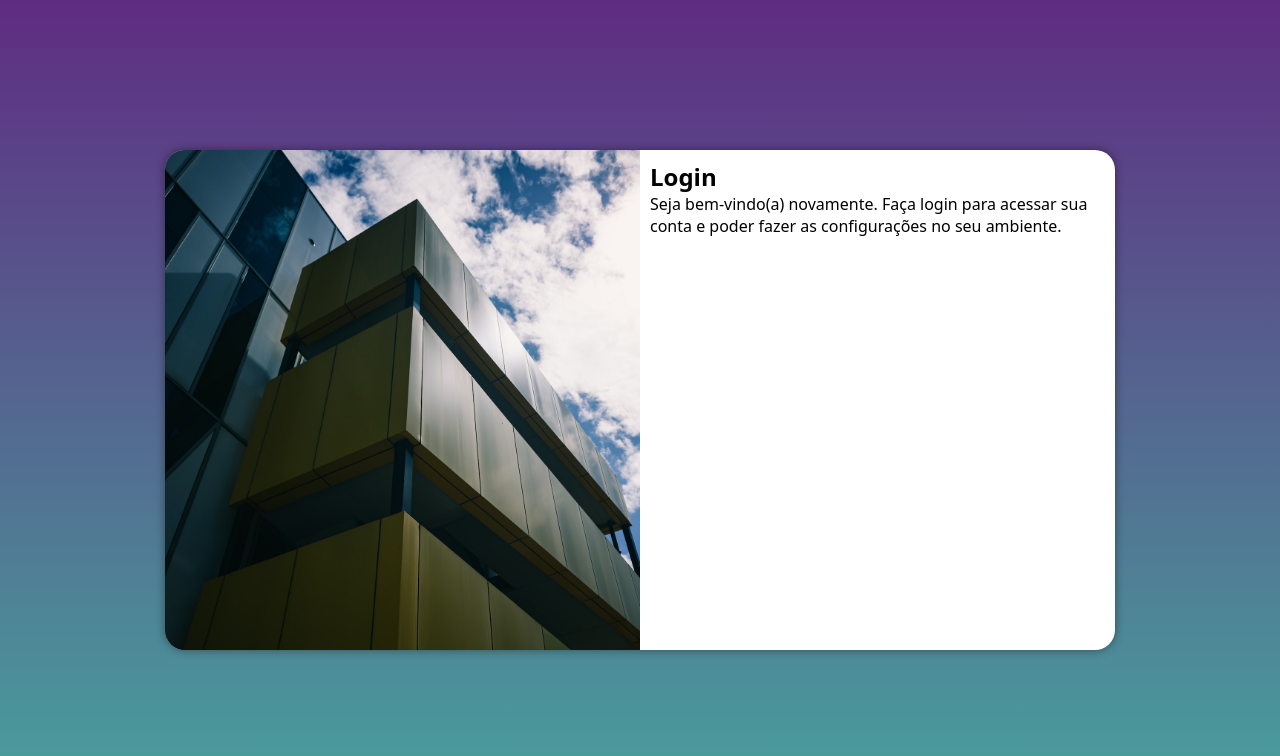
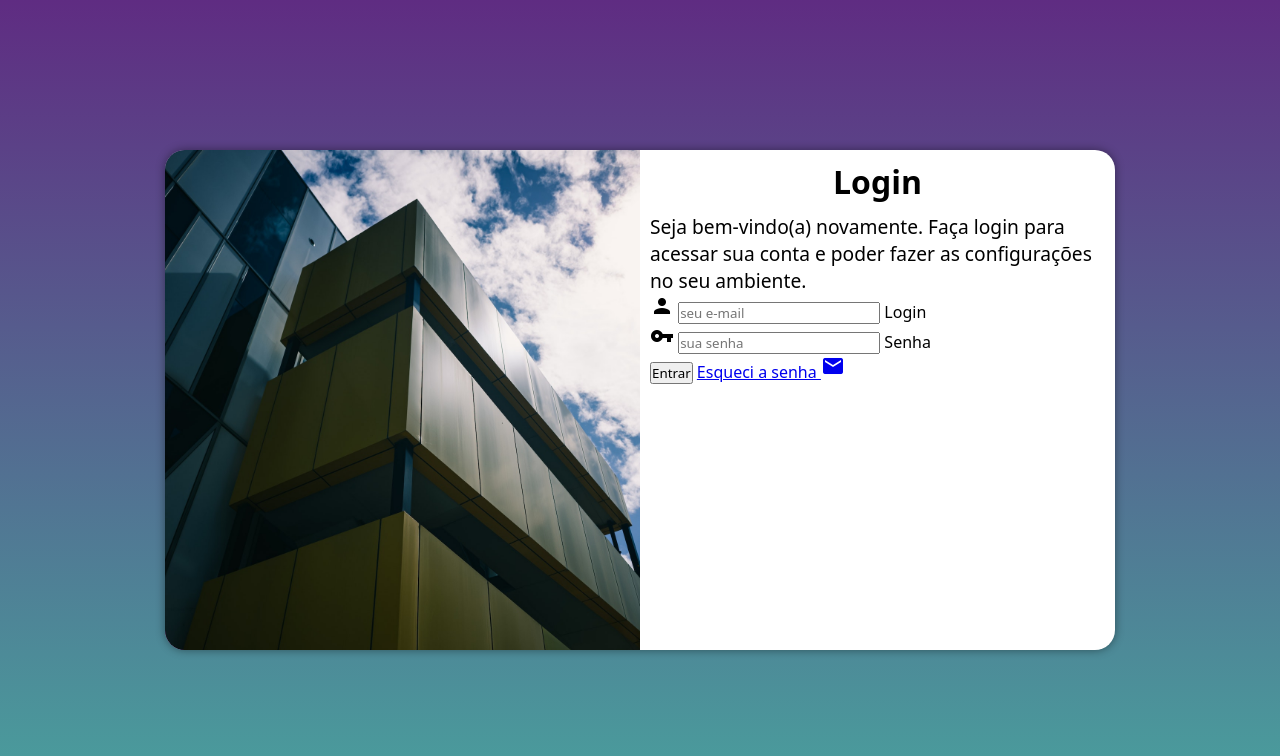
Before and after one commit to PedroN29/Projeto-login, a plain HTML site: page index.html in a window 1280 px wide. Drawn offline with Linux system fonts and the light colour scheme.

Commit message:
Adicionei o formulario

```diff
--- a/estilos/media-query.css
+++ b/estilos/media-query.css
@@ -39,4 +39,12 @@
         float: right;
         width: 50%;
     }
+
+    div#formulario > h1 {
+        font-size: 2em;
+    }
+
+    div#formulario > p {
+        font-size: 1.2em;
+    }
 }
--- a/estilos/style.css
+++ b/estilos/style.css
@@ -46,3 +46,12 @@ section#login > div#formulario {
     display: block;
     padding: 10px;
 }
+
+div#formulario > h1 {
+    text-align: center;
+    margin-bottom: 10px;
+}
+
+div#formulario > p {
+    font-size: 0.8em;
+}
--- a/index.html
+++ b/index.html
@@ -5,6 +5,7 @@
     <meta http-equiv="X-UA-Compatible" content="IE=edge">
     <meta name="viewport" content="width=device-width, initial-scale=1.0">
     <title>Login</title>
+    <link href="https://fonts.googleapis.com/icon?family=Material+Icons" rel="stylesheet">
     <link rel="stylesheet" href="estilos/style.css">
     <link rel="stylesheet" href="estilos/media-query.css">
 </head>
@@ -15,7 +16,20 @@
             <div id="formulario">
                 <h1>Login</h1>
                 <p>Seja bem-vindo(a) novamente. Faça login para acessar sua conta e poder fazer as configurações no seu ambiente.</p>
-                <form action="login.php" method="post"></form>
+                <form action="login.php" method="post" autocomplete="on">
+                    <div class="campo">
+                        <span class="material-icons md-18">person</span>
+                        <input type="email" name="login" id="ilogin" placeholder="seu e-mail" autocomplete="email" required>
+                        <label for="ilogin">Login</label>
+                    </div>
+                    <div class="campo">
+                        <span class="material-icons md-18">vpn_key</span>
+                        <input type="password" name="senha" id="isenha" placeholder="sua senha" autocomplete="current-password" required minlength="8" maxlength="20">
+                        <label for="isenha">Senha</label>
+                    </div>
+                    <input type="submit" value="Entrar">
+                    <a href="esqueci.html">Esqueci a senha <span class="material-icons md-18">mail</span></a>
+                </form>
             </div>
         </section>
     </main>
```
